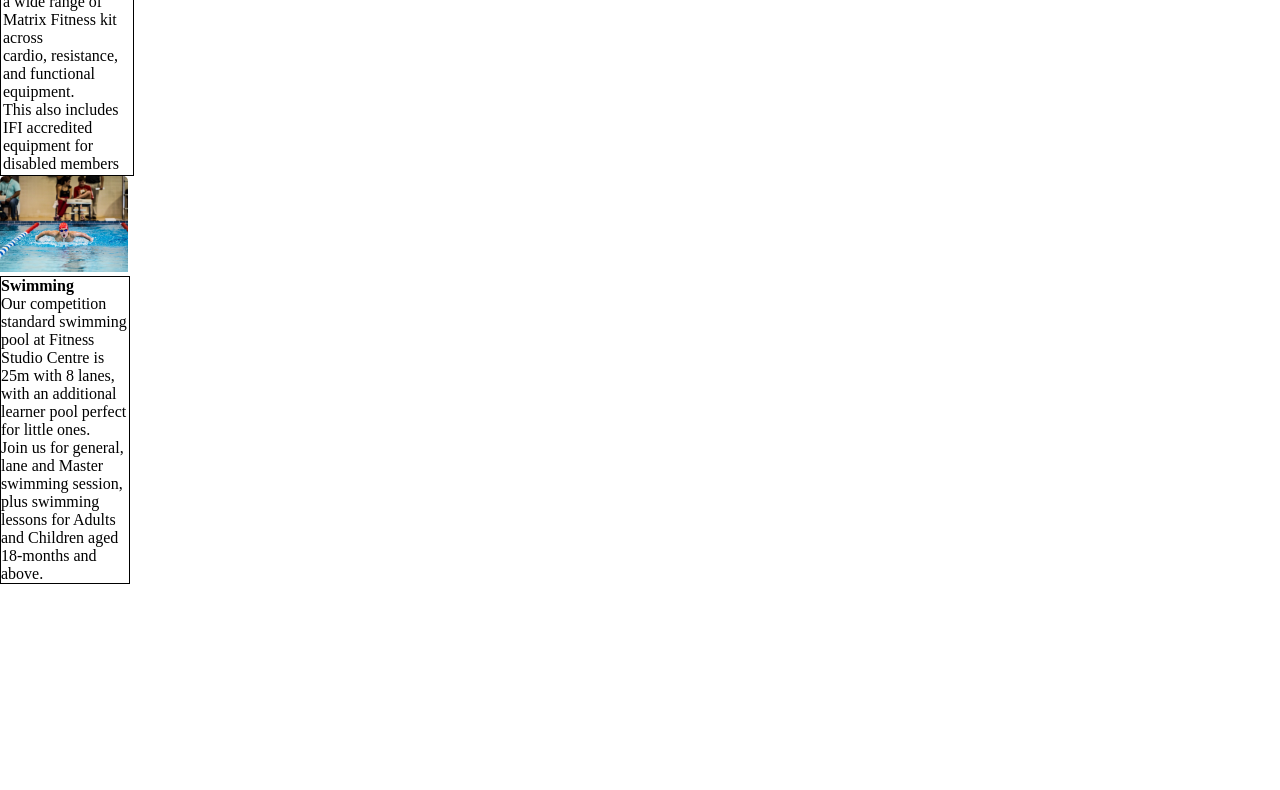
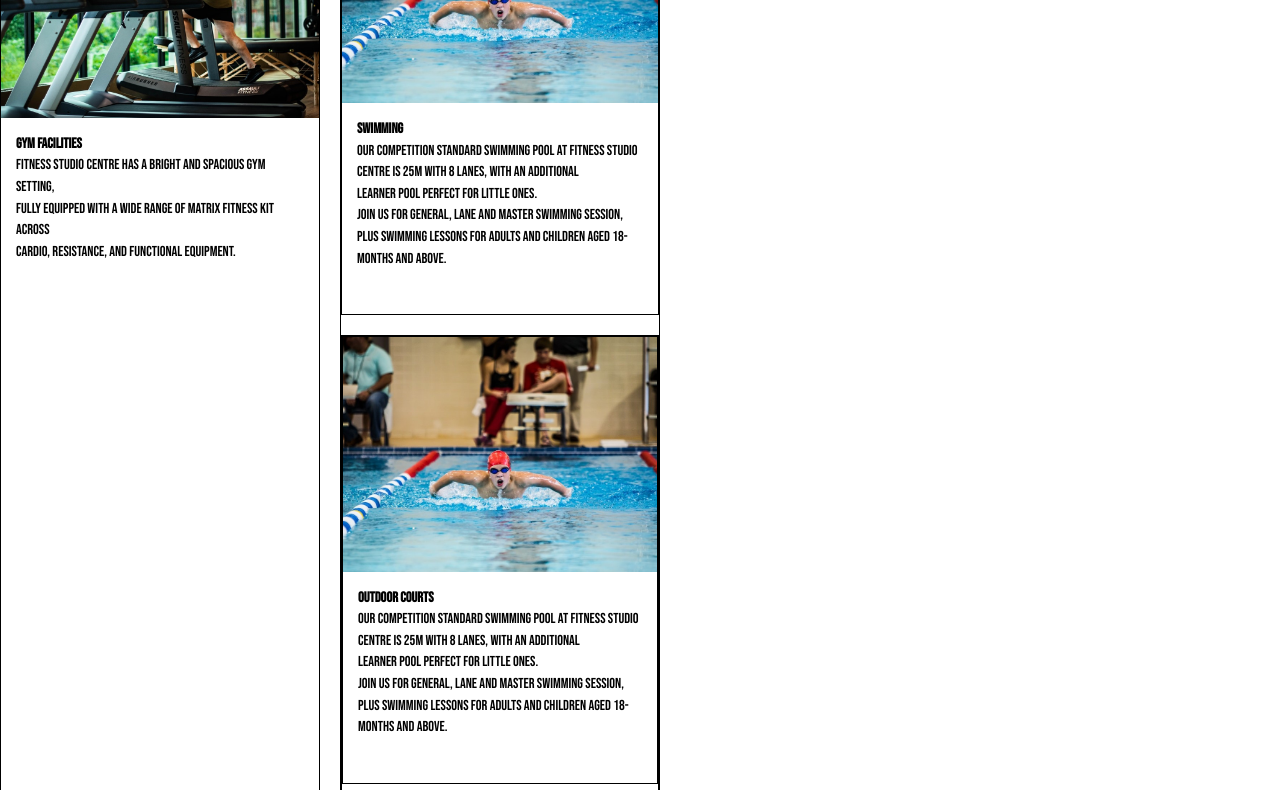
Before and after one commit to Camshaft2022/CI_PP1_FS, a plain HTML site: page index.html in a window 1280 px wide. Shown: the part 492-1282 px from the top of the page. Before the commit the page ends 1076 px from the top, so only its background shows below. Drawn offline with Linux system fonts and the light colour scheme.

Commit message:
created card element design

```diff
--- a/assets/CSS/style.css
+++ b/assets/CSS/style.css
@@ -80,6 +80,7 @@ div h1 {
     align-content: center;
     font-size: 30px;
     margin: 10px;
+    border-bottom: #13678A 1px solid;
 
 }
 
@@ -101,34 +102,42 @@ div h1 {
     }
 
 }
-
-.gym-card {
-    width: 50%;
-    justify-content: center;
-    align-items: space-between;
-    float: left;
-    position: relative;
-    margin:0;
+.cards {
+    margin: 0;
+    max-width: 1000px;
+    display: grid;
+    grid-template-columns: repeat(auto-fill , minmax(300px, 1fr));
+    gap: 20px  ;
+    font-family:'Bebas Neue';
+}
+.card  {
+    border: 1px solid   black;
+    align-items: center;
 }
 
-.column1 {
-    width: 20%;
-    border: 1px solid black;
-    padding:2px;
+
+.card-image {
+    width:100%;
+    display: block;
 }
 
-img {
-    border-radius: 5px 5px 0 0;
+.card-content {
+    line-height: 1.5 ;
+    font-size: 90%;
+    padding: 15px;
+    background-color: white;
 }
 
-.swim-card {
-    width: 50%;
-    justify-content: center;
-    align-items:center;
-    margin:0;
+.card-content > p :first-of-type {
+    margin-top: 0;
 }
 
-.column2 {
-    width: 20%;
-    border: 1px solid black;
+.card-content > p :first-of-type {
+    margin-bottom: 0;
 }
+
+.card-info {
+    padding:15px;
+    display:flex;
+    justify-content: space-evenly;
+}
--- a/index.html
+++ b/index.html
@@ -50,23 +50,74 @@
         <div class="split-section">
             <h2> Our Facilities</h2>
         </div>
-            <div class="gym-card">
-                <img src=".//assets/CSS/images/gym_card.jpg" alt="gym" style="width:20%">
-                <div class="column1">
+        <div class="cards">
+            <div class="card">
+                <img src="/assets/CSS/images/gym_card.jpg" alt="gym" class="card-image">
+                <div class="card-content">
             <h4><b>Gym Facilities</b></h4>
+
             <p>Fitness Studio Centre has a bright and spacious gym setting,<br> fully equipped with a wide range of Matrix Fitness kit across <br>cardio, resistance, and functional equipment.
-                   <br>This also includes IFI accredited equipment for disabled members</p>
+
                 </div>
+            <div class=card-info></div>
+
             </div>
-            <div class="swim-card">
-                <img src="/assets/CSS/images/Swim-card.jpg" alt="swimming" style="width:20%">
-            <div class="column2" >
+            <div class="card">
+                <div class="cards">
+                    <div class="card">
+                        <img src="/assets/CSS/images/Swim-card.jpg" alt="swimming" class="card-image">
+                        <div class="card-content">
                     <h4><b>Swimming</b></h4>
+
                     <p>Our competition standard swimming pool at Fitness Studio Centre is 25m with 8 lanes, with an additional learner&nbsp;pool perfect for little ones.<br>
                         Join us for general, lane and Master swimming session, plus swimming lessons for Adults and Children aged 18-months and above.</p>
                         </div>
+                    <div class=card-info></div>
+
+            </div>
+            <div class="card">
+                <div class="cards">
+                    <div class="card">
+                        <img src="/assets/CSS/images/Swim-card.jpg" alt="swimming" class="card-image">
+                        <div class="card-content">
+                    <h4><b>outdoor courts</b></h4>
+
+                    <p>Our competition standard swimming pool at Fitness Studio Centre is 25m with 8 lanes, with an additional learner&nbsp;pool perfect for little ones.<br>
+                        Join us for general, lane and Master swimming session, plus swimming lessons for Adults and Children aged 18-months and above.</p>
+                        </div>
+                    <div class=card-info></div>
+
+                    </div>
+                    <div class="card">
+                        <div class="card">
+                            <div class="cards">
+                                <div class="card">
+                                    <img src="/assets/CSS/images/Swim-card.jpg" alt="swimming" class="card-image">
+                                    <div class="card-content">
+                                <h4><b>spar and massage area</b></h4>
+
+                                <p>Our competition standard swimming pool at Fitness Studio Centre is 25m with 8 lanes, with an additional learner&nbsp;pool perfect for little ones.<br>
+                                    Join us for general, lane and Master swimming session, plus swimming lessons for Adults and Children aged 18-months and above.</p>
+                                    </div>
+                                <div class=card-info></div>
+
+                                </div>
+            <div class="card">
+                <div class="cards">
+                    <div class="card">
+                        <img src="/assets/CSS/images/Swim-card.jpg" alt="swimming" class="card-image">
+                            <div class="card-content">
+                                <h4><b>starbucks coffee shop</b></h4>
+
+                                <p>Our competition standard swimming pool at Fitness Studio Centre is 25m with 8 lanes, with an additional learner&nbsp;pool perfect for little ones.<br>
+                                            Join us for general, lane and Master swimming session, plus swimming lessons for Adults and Children aged 18-months and above.</p>
+                                </div>
+                            <div class=card-info></div>
+
             </div>
             </div>
+        </div>
+
     </section>
 </div>
 
```
Lines whose indentation alone changed are shown as unchanged.
